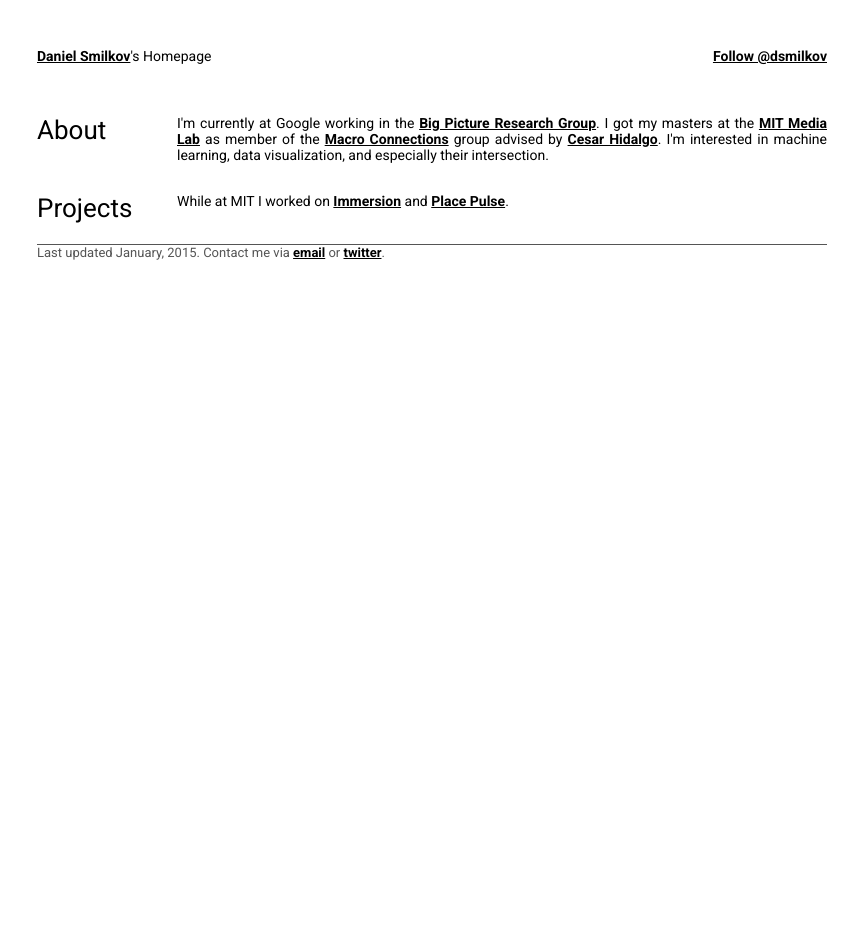
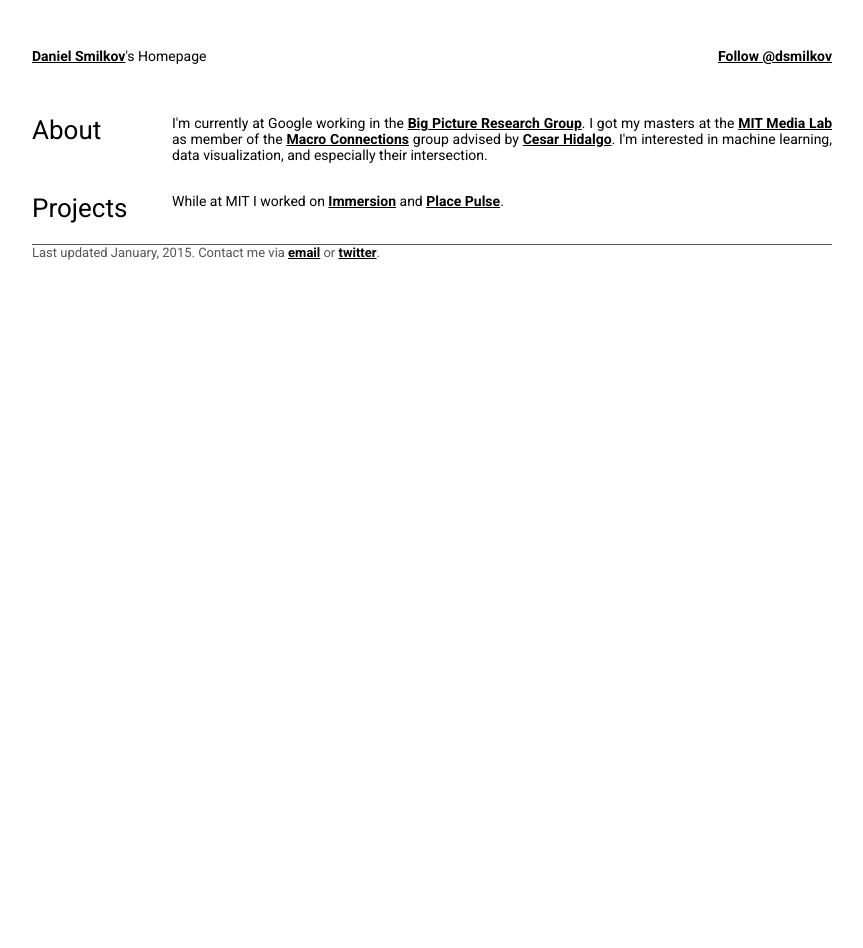
Before and after one commit to dsmilkov/dsmilkov.github.io, a Jekyll site: the page built from index.html, in a window 1280 px wide. Shown: the whole page, without its empty margins (208-1071 px from the left). Built offline with Jekyll 4.4.1, drawn with Linux system fonts in a browser that asks for light colours; comment, search, counter and statistics services are not loaded.

Commit message:
updated max and min width on container

```diff
--- a/static/css/main.css
+++ b/static/css/main.css
@@ -83,7 +83,8 @@ ul li {
 }
 
 .container {
-  width: 790px;
+  max-width: 800px;
+  min-width: 400px;
   margin: 48px auto;
   padding: 0;
 }
```
